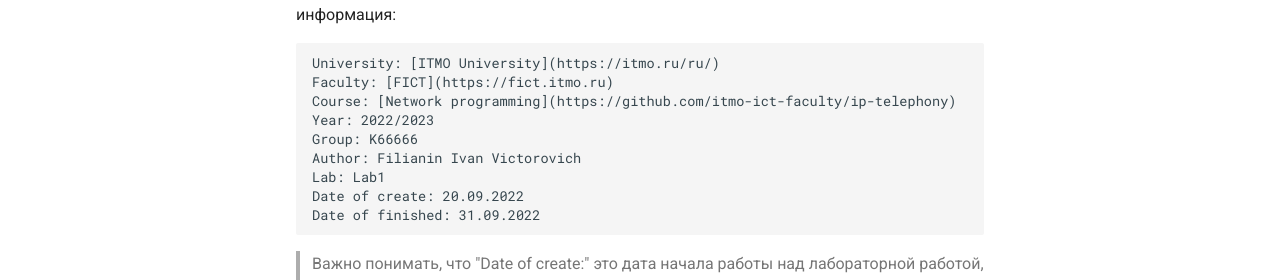
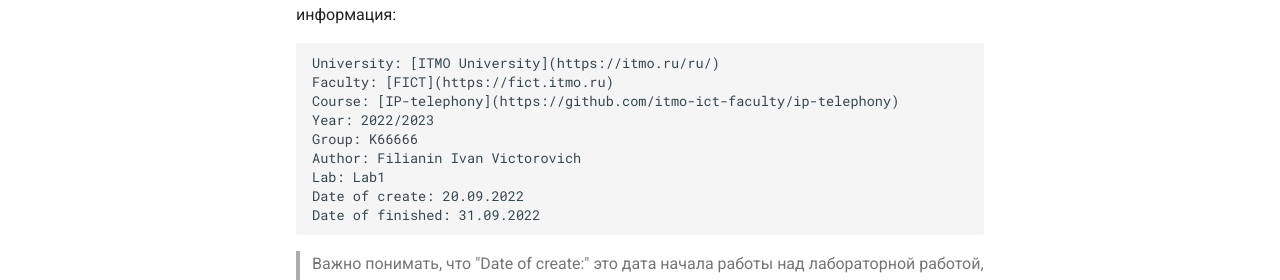
Before and after one commit to itmo-ict-faculty/ip-telephony, an MkDocs documentation site: the page built from docs/education/labs2023_2024/reportdesign.md, in a window 1280 px wide and 900 px high, scrolled down 562 px. Shown: the part 206-486 px from the top of the window. Built offline with MkDocs 1.6.1 and Material for MkDocs 9.7.7, drawn with Linux system fonts in a browser that asks for light colours; comment, search, counter and statistics services are not loaded.

Commit message:
Update reportdesign.md

````diff
--- a/docs/education/labs2023_2024/reportdesign.md
+++ b/docs/education/labs2023_2024/reportdesign.md
@@ -18,7 +18,7 @@
 ```markdown
 University: [ITMO University](https://itmo.ru/ru/)
 Faculty: [FICT](https://fict.itmo.ru)
-Course: [Network programming](https://github.com/itmo-ict-faculty/ip-telephony)
+Course: [IP-telephony](https://github.com/itmo-ict-faculty/ip-telephony)
 Year: 2022/2023
 Group: K66666
 Author: Filianin Ivan Victorovich
````
